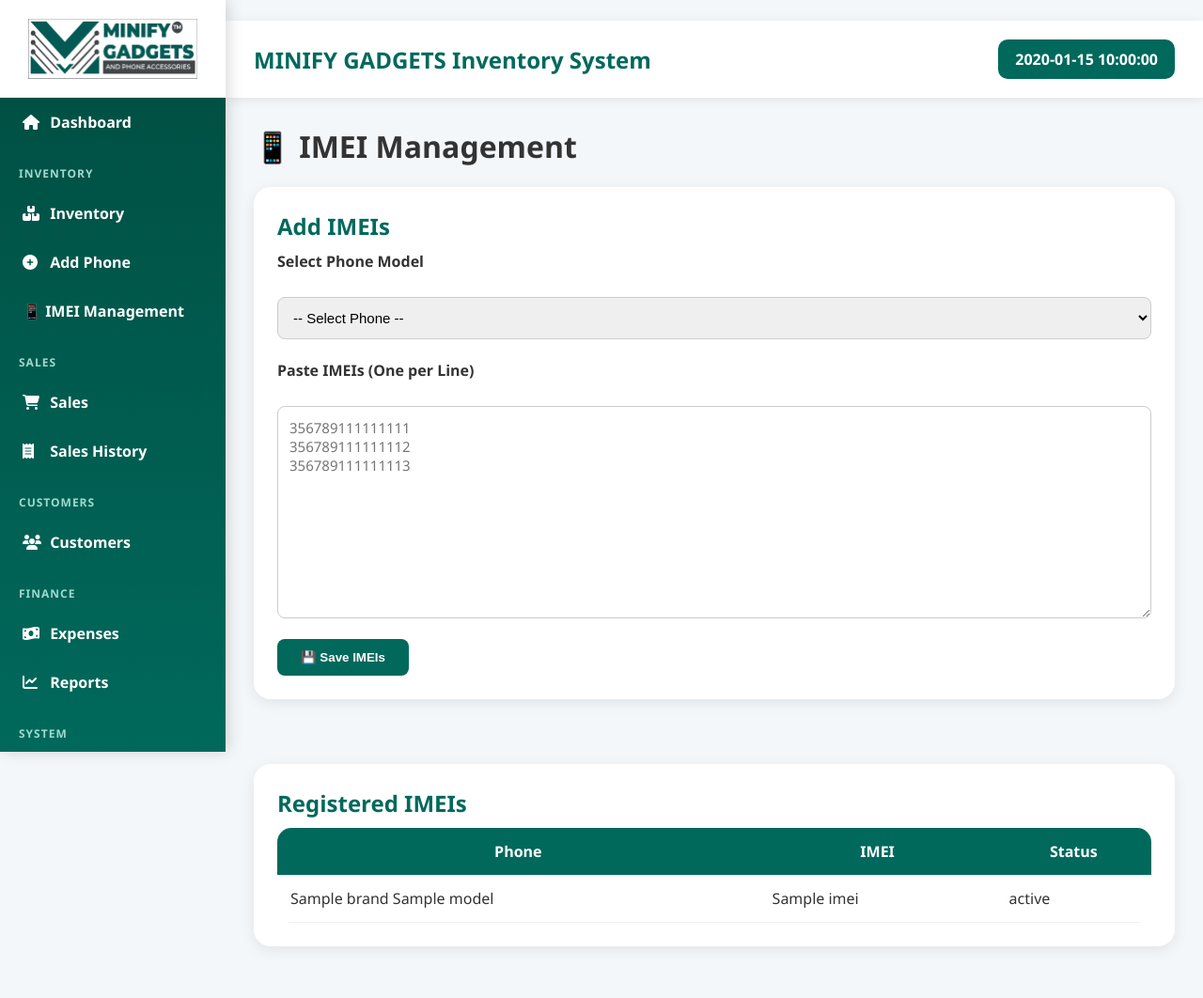
After one commit to Walukaggalauben/minify-gadgets-inventory-system, a Flask app: template templates/imei_management.html in a window 1280 px wide. The commit adds this page. Shown: the whole page at 94% size. Run offline with Flask 3, Linux system fonts and the light colour scheme; the template is opened without the code that fills it: most values are stand-ins (such as "Sample title", 1, 10 or a date in 2020).

Commit message:
feat: redesign inventory and prepare IMEI management module

```diff
--- a/app.py
+++ b/app.py
@@ -120,25 +120,10 @@ def save_phone():
     buying_price = request.form["buying_price"]
     selling_price = request.form["selling_price"]
     quantity = request.form["quantity"]
-    imei = request.form["imei"]
+
 
     cursor.execute("""
-        INSERT INTO phones
-        (
-            brand,
-            model,
-            color,
-            phone_condition,
-            storage,
-            ram,
-            buying_price,
-            selling_price,
-            quantity,
-            imei
-        )
-        VALUES
-        (%s,%s,%s,%s,%s,%s,%s,%s,%s,%s)
-    """,
+    INSERT INTO phones
     (
         brand,
         model,
@@ -148,9 +133,22 @@ def save_phone():
         ram,
         buying_price,
         selling_price,
-        quantity,
-        imei
-    ))
+        quantity
+    )
+    VALUES
+    (%s,%s,%s,%s,%s,%s,%s,%s,%s)
+""",
+(
+    brand,
+    model,
+    color,
+    phone_condition,
+    storage,
+    ram,
+    buying_price,
+    selling_price,
+    quantity
+))
 
     conn.commit()
 
@@ -192,36 +190,34 @@ def update_phone(id):
     buying_price = request.form["buying_price"]
     selling_price = request.form["selling_price"]
     quantity = request.form["quantity"]
-    imei = request.form["imei"]
+
 
     cursor.execute("""
-        UPDATE phones
-        SET
-            brand=%s,
-            model=%s,
-            color=%s,
-            phone_condition=%s,
-            storage=%s,
-            ram=%s,
-            buying_price=%s,
-            selling_price=%s,
-            quantity=%s,
-            imei=%s
-        WHERE id=%s
-    """,
-    (
-        brand,
-        model,
-        color,
-        phone_condition,
-        storage,
-        ram,
-        buying_price,
-        selling_price,
-        quantity,
-        imei,
-        id
-    ))
+    UPDATE phones
+    SET
+        brand=%s,
+        model=%s,
+        color=%s,
+        phone_condition=%s,
+        storage=%s,
+        ram=%s,
+        buying_price=%s,
+        selling_price=%s,
+        quantity=%s
+    WHERE id=%s
+""",
+(
+    brand,
+    model,
+    color,
+    phone_condition,
+    storage,
+    ram,
+    buying_price,
+    selling_price,
+    quantity,
+    id
+))
 
     conn.commit()
 
@@ -247,6 +243,42 @@ def delete_phone(id):
 # ==========================================
 # Run Flask
 # ==========================================
+
+# ==========================================
+# IMEI Management
+# ==========================================
+@app.route("/imei_management")
+def imei_management():
+
+    cursor.execute("""
+        SELECT id, brand, model
+        FROM phones
+        ORDER BY brand, model
+    """)
+
+    phones = cursor.fetchall()
+
+    cursor.execute("""
+        SELECT
+            phone_imei.*,
+            phones.brand,
+            phones.model
+        FROM phone_imei
+        INNER JOIN phones
+        ON phones.id = phone_imei.phone_id
+        ORDER BY phone_imei.id DESC
+    """)
+
+    imeis = cursor.fetchall()
+
+    return render_template(
+        "imei_management.html",
+        phones=phones,
+        imeis=imeis,
+        current_date=datetime.now().strftime("%d %b %Y")
+    )
+
+
 if __name__ == "__main__":
     app.run(
         debug=True,
--- a/static/css/style.css
+++ b/static/css/style.css
@@ -542,3 +542,34 @@ WELCOME BOX
     border-radius:8px;
 
 }
+
+select,
+textarea{
+
+width:100%;
+
+padding:12px;
+
+border:1px solid #ccc;
+
+border-radius:8px;
+
+font-size:15px;
+
+margin-top:5px;
+
+}
+
+textarea{
+
+resize:vertical;
+
+font-family:inherit;
+
+}
+
+.card{
+
+margin-bottom:25px;
+
+}
--- /dev/null
+++ b/templates/imei_management.html
@@ -0,0 +1,109 @@
+{% extends 'layout.html' %}
+
+{% block content %}
+
+<h1>📱 IMEI Management</h1>
+
+<br>
+
+<div class="card">
+
+    <h2>Add IMEIs</h2>
+
+    <form action="/save_imeis" method="POST">
+
+        <label><strong>Select Phone Model</strong></label>
+
+        <br><br>
+
+        <select name="phone_id" required>
+
+            <option value="">
+                -- Select Phone --
+            </option>
+
+            {% for phone in phones %}
+
+            <option value="{{ phone.id }}">
+                {{ phone.brand }} {{ phone.model }}
+            </option>
+
+            {% endfor %}
+
+        </select>
+
+        <br><br>
+
+        <label><strong>Paste IMEIs (One per Line)</strong></label>
+
+        <br><br>
+
+        <textarea
+            name="imeis"
+            rows="10"
+            placeholder="356789111111111
+356789111111112
+356789111111113"
+            required></textarea>
+
+        <br><br>
+
+        <button type="submit">
+
+            💾 Save IMEIs
+
+        </button>
+
+    </form>
+
+</div>
+
+<br><br>
+
+<div class="card">
+
+<h2>Registered IMEIs</h2>
+
+<table>
+
+<tr>
+
+<th>Phone</th>
+<th>IMEI</th>
+<th>Status</th>
+
+</tr>
+
+{% for item in imeis %}
+
+<tr>
+
+<td>
+
+{{ item.brand }}
+
+{{ item.model }}
+
+</td>
+
+<td>
+
+{{ item.imei }}
+
+</td>
+
+<td>
+
+{{ item.status }}
+
+</td>
+
+</tr>
+
+{% endfor %}
+
+</table>
+
+</div>
+
+{% endblock %}
--- a/templates/layout.html
+++ b/templates/layout.html
@@ -45,9 +45,8 @@
         Add Phone
     </a>
 
-    <a href="#">
-        <i class="fas fa-mobile-alt"></i>
-        IMEI Management
+    <a href="/imei_management">
+    📱 IMEI Management
     </a>
 
     <div class="menu-title">
```
Also changed, not shown: templates/add_phone.html (+2 -13 lines).
